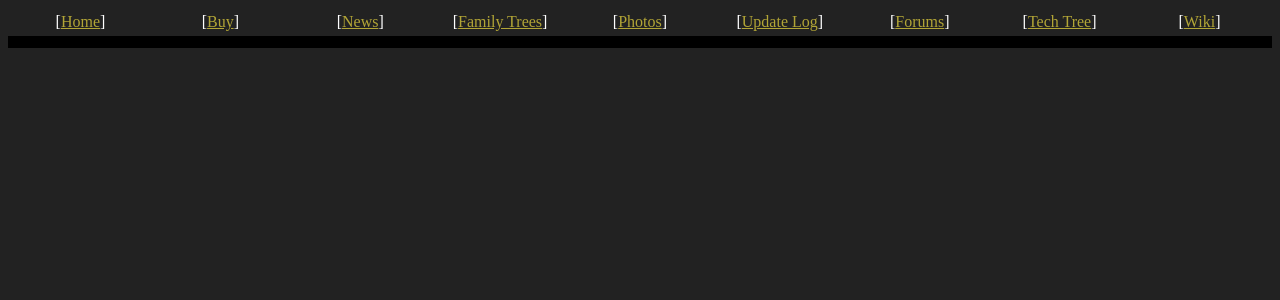
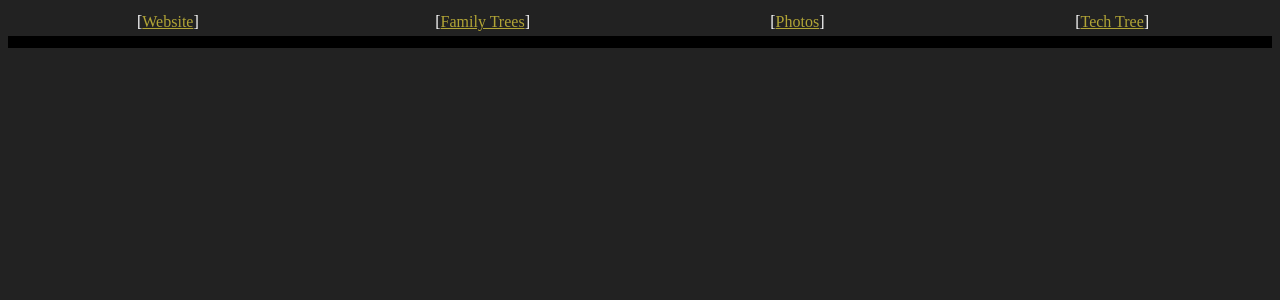
Before and after one commit to twohoursonelife/OneLifeWeb, a PHP site: page /templates/header.php in a window 1280 px wide. Shown: the top 300 px of the page. Run offline with PHP 8.4, Linux system fonts and the light colour scheme.

Commit message:
Update header links

```diff
--- a/web/templates/header.php
+++ b/web/templates/header.php
@@ -33,15 +33,10 @@ if( isset( $blockRobots ) && $blockRobots == 1 ) {
 
     <table border=0 cellspacing=5 cellpadding=0 width=100%><tr>
 
-    <td align=center width=11%>[<a href='http://onehouronelife.com'>Home</a>]</td>
-    <td align=center width=11%>[<a href='https://sites.fastspring.com/jasonrohrer/instant/onehouronelife?referrer=<?php echo $referrer;?>'>Buy</a>]</td>
-    <td align=center width=11%>[<a href='http://onehouronelife.com/newsPage.php'>News</a>]</td>
-    <td align=center width=11%>[<a href='http://lineage.onehouronelife.com/server.php?action=front_page'>Family Trees</a>]</td>
-    <td align=center width=11%>[<a href='http://photos.onehouronelife.com/server.php?action=front_page'>Photos</a>]</td>
-    <td align=center width=11%>[<a href='http://onehouronelife.com/updateLog.php'>Update Log</a>]</td>
-    <td align=center width=11%>[<a href='https://onehouronelife.com/forums'>Forums</a>]</td>
-    <td align=center width=11%>[<a href='https://onetech.info/'>Tech Tree</a>]</td>
-    <td align=center width=11%>[<a href="http://onehouronelife.gamepedia.com">Wiki</a>]</td>
+    <td align=center width=11%>[<a href='https://twohoursonelife.com'>Website</a>]</td>
+    <td align=center width=11%>[<a href='http://play.twohoursonelife.com/lineageServer/server.php?action=front_page'>Family Trees</a>]</td>
+    <td align=center width=11%>[<a href='http://play.twohoursonelife.com/photoServer/server.php?action=front_page'>Photos</a>]</td>
+    <td align=center width=11%>[<a href='https://twotech.twohoursonelife.com/'>Tech Tree</a>]</td>
 
 
 </tr></table>
```
